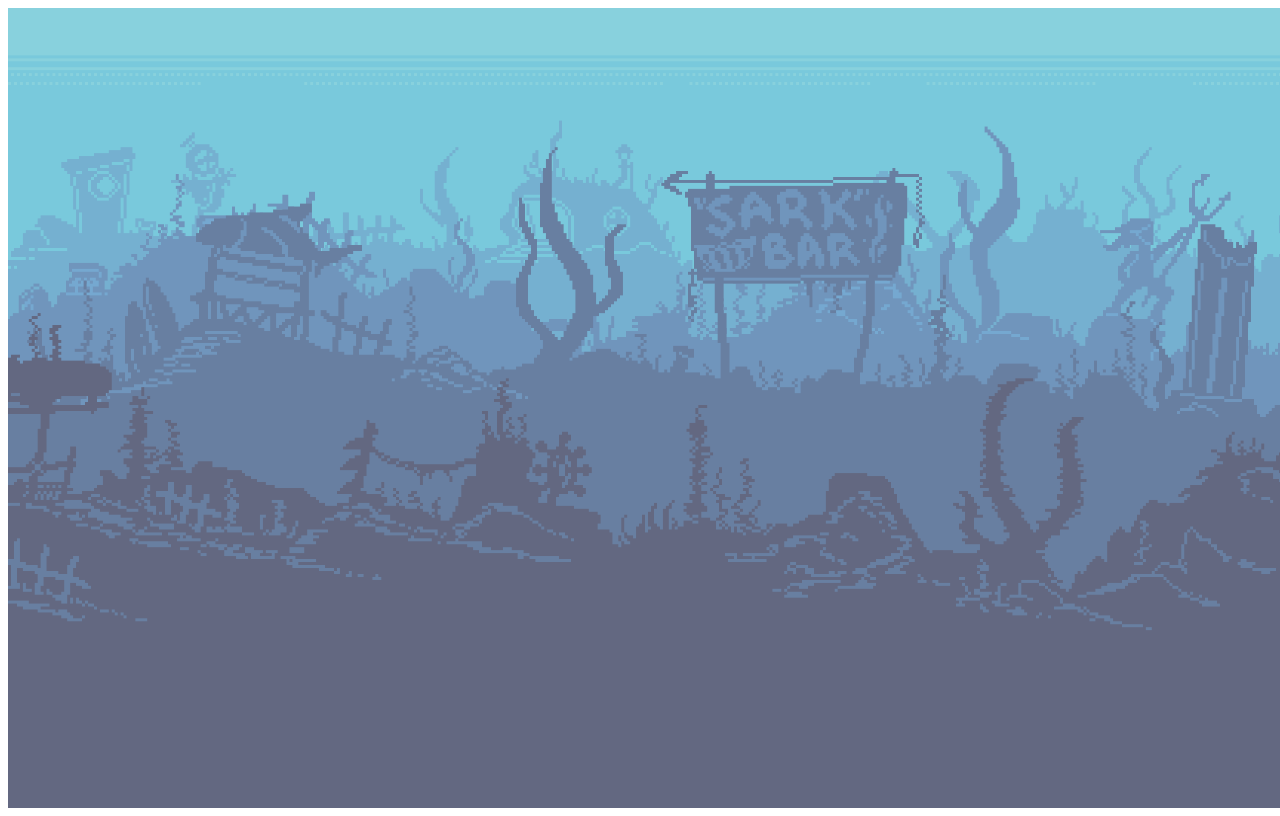
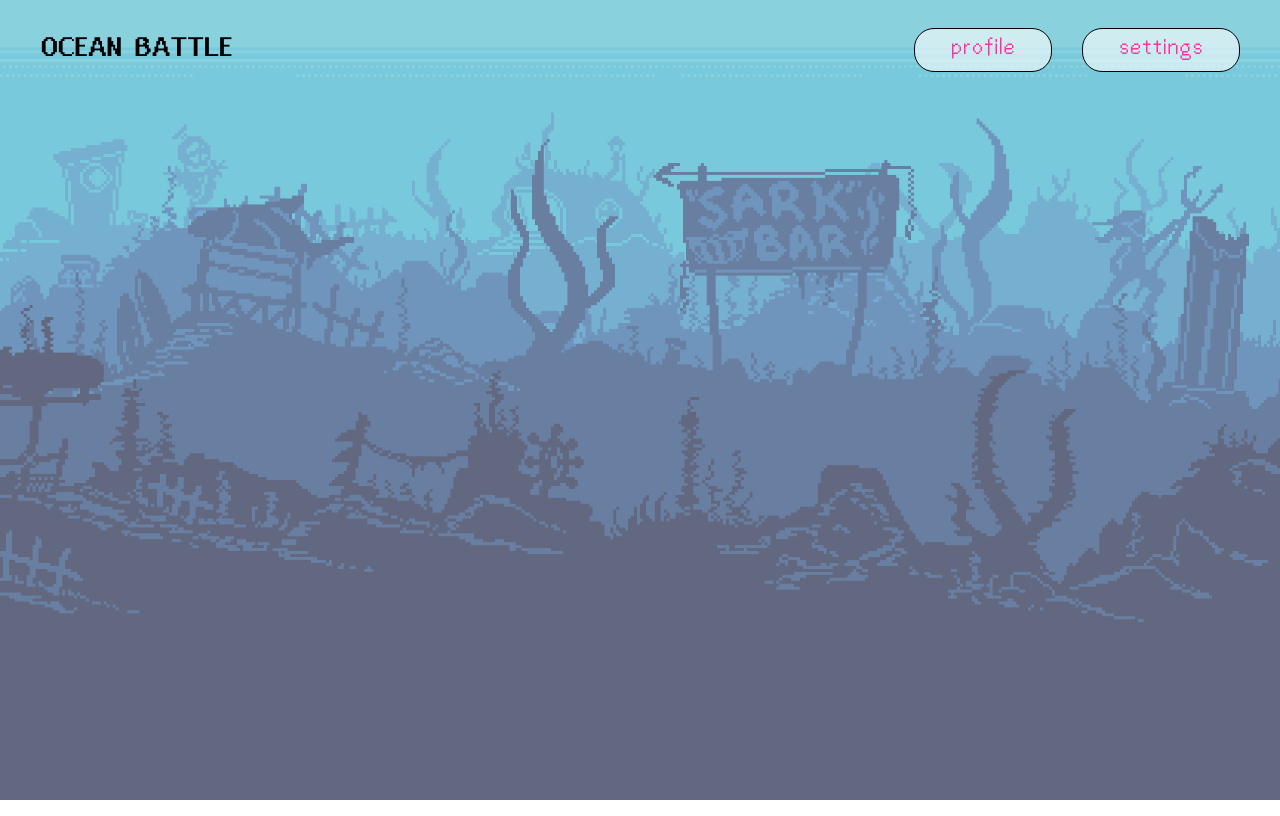
Before and after one commit to vetavv/not-fight-club, a website built with webpack: page src/pages/battle.html in a window 1280 px wide. Built offline with nearby package versions, Linux system fonts and the light colour scheme.

Commit message:
feat: add navigation structure and styles for header

```diff
--- a/src/pages/battle.html
+++ b/src/pages/battle.html
@@ -7,14 +7,30 @@
     <title>Ocean battle</title>
 </head>
 
-<body>
+<body class="page">
     <div class="background move">
         <div class="background move">
             <div class="background move">
-                <div class="background move"></div>
+                <div class="background move">
+                    <div class="container">
+                        <header class="page__header">
+                            <a class="logo-link" href="index.html">Ocean battle</a>
+                            <nav class="page__nav nav">
+                                <ul class="nav__list">
+                                    <li class="nav__item">
+                                        <a class="nav__link" href="./profile.html">Profile</a>
+                                    </li>
+                                    <li class="nav__item">
+                                        <a class="nav__link" href="./settings.html">Settings</a>
+                                    </li>
+                                </ul>
+                            </nav>
+                        </header>
+                        <main class="page__mage"></main>
+                    </div>
+                </div>
             </div>
         </div>
-    </div>
 </body>
 
 </html>
--- a/src/scripts/main.js
+++ b/src/scripts/main.js
@@ -1,3 +1,4 @@
 import "./../styles/fonts.css";
+import "./../styles/vars.css";
 import "./../styles/general.css";
 import "./../assets/favicon.ico";
--- a/src/styles/general.css
+++ b/src/styles/general.css
@@ -52,3 +52,58 @@
     background-position: -100vw;
   }
 }
+
+.page__header {
+  width: 100%;
+  height: var(--header-height);
+  display: flex;
+  justify-content: space-between;
+}
+
+.container {
+  max-width: 1440px;
+  margin-inline: auto;
+  padding-inline: 40px;
+}
+
+.logo-link {
+  font-size: 30px;
+  font-weight: bold;
+  line-height: var(--header-height);
+  color: inherit;
+  text-transform: uppercase;
+  text-decoration: none;
+}
+
+.nav__list {
+  display: flex;
+  align-items: center;
+  height: 100%;
+  gap: 30px;
+  margin: 0;
+  padding: 0;
+  list-style: none;
+}
+
+.nav__link {
+  display: block;
+  box-sizing: border-box;
+  font-size: 24px;
+  line-height: 42px;
+  padding-inline: 36px;
+  color: var(--color-accent);
+  background-color: var(--color-bg-tranparent);
+  text-decoration: none;
+  border-radius: 20px;
+  border: 1px solid var(--color-border);
+  transition: all 0.2s ease-out;
+}
+
+.nav__link:hover,
+.nav__link:active,
+.nav__link.current {
+  background-color: var(--color-accent);
+  color: var(--color-bg);
+  border-color: var(--color-accent);
+  transition: all 0.2s ease-in;
+}
--- /dev/null
+++ b/src/styles/vars.css
@@ -0,0 +1,7 @@
+:root {
+  --header-height: 100px;
+  --color-accent: #ff319b;
+  --color-bg: #fff;
+  --color-bg-tranparent: rgb(255, 255, 255, 0.6);
+  --color-border: #000;
+}
```
Also changed, not shown: src/index.html (+17 -1 lines), src/pages/profile.html (+19 -3 lines), src/pages/settings.html (+19 -3 lines).
